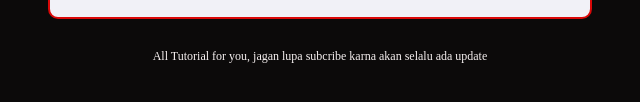
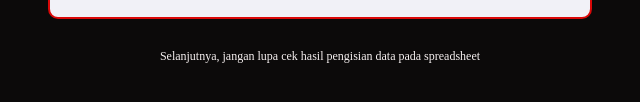
Before and after one commit to rindadwirahma-rdr/project_magang, a plain HTML site: page index.html in a window 1280 px wide. Shown: the part 520-622 px from the top of the page, 320-960 px from the left. Drawn offline with Linux system fonts and the light colour scheme.

Commit message:
Update index.html

```diff
--- a/index.html
+++ b/index.html
@@ -65,7 +65,7 @@
   </div>
 
   <div id="footer">
-    All Tutorial for you, jagan lupa subcribe karna akan selalu ada update
+   Selanjutnya, jangan lupa cek hasil pengisian data pada spreadsheet
   </div>
 </body>
 </html>
```
